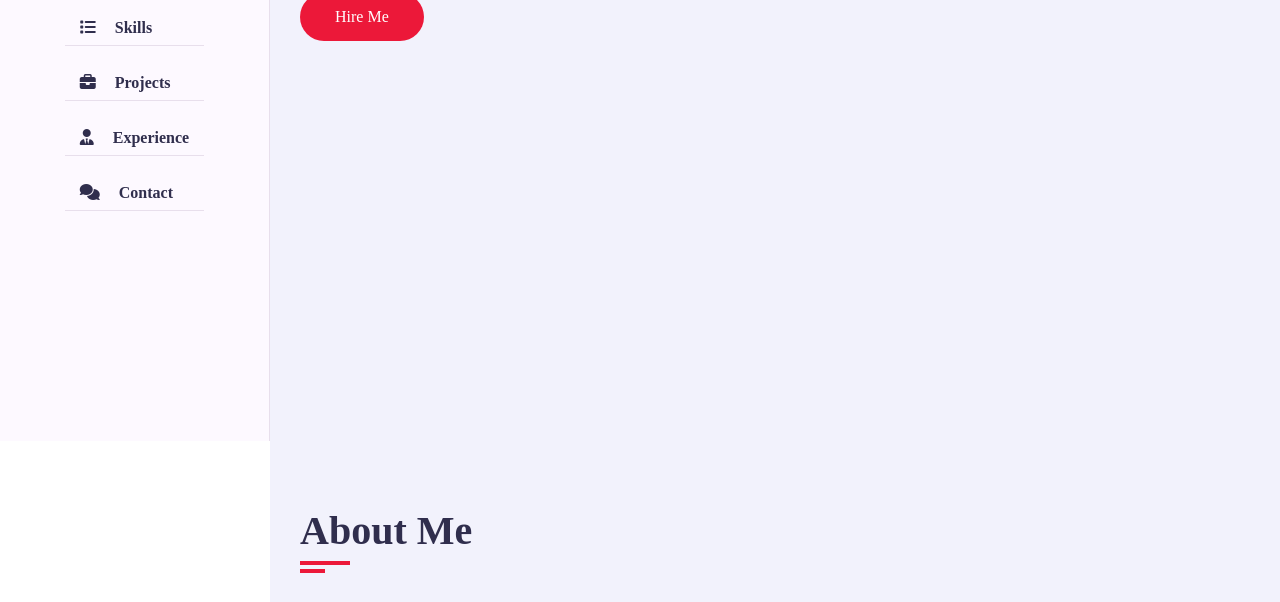
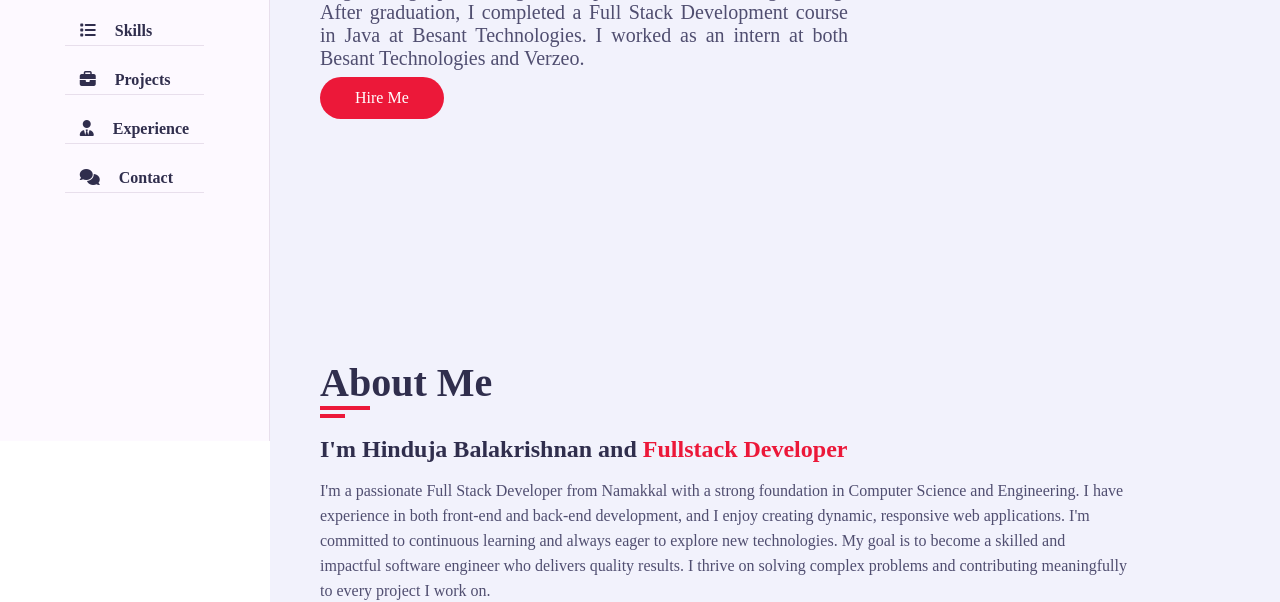
Before and after one commit to odellao7/Hinduja-portfolio, a plain HTML site: page index.html in a window 1280 px wide. Shown: the part 359-961 px from the top of the page. Drawn offline with nearby package versions, Linux system fonts and the light colour scheme; a web font is replaced by a local one.

Commit message:
Reduced section gaps

```diff
--- a/style.css
+++ b/style.css
@@ -19,9 +19,7 @@ html {
 
 
 
-body {
-    margin: 0;
-    padding: 0;
+.body {
     line-height: 1.5;
     font-size: 16px;
 }
@@ -47,7 +45,7 @@ u1{
     min-height: 100vh;
     display: block;
     position: relative; /* changed from 'block' */
-    left: 270px;
+
     padding: 0 30px;
     opacity: 1;
 }
@@ -132,7 +130,28 @@ u1{
     box-shadow: 0 0 20px rgba(48,46,77,0.15);
 }
 
+/* Reduce home section height */
+.home.section {
+    min-height: auto !important; /* Remove 100vh constraint */
+    padding-bottom: 30px; /* Add bottom padding */
+}
 
+/* Adjust container spacing */
+.section .container {
+    padding-top: 200px !important; /* Reduced from 60px */
+    padding-bottom: 40px !important;
+    padding-left: 20px !important; /* Reduced from 70px */
+}
+
+/* Tighten section title spacing */
+.section-title {
+    margin-bottom: 30px !important; /* Reduced from 60px */
+}
+
+/* Add negative margin to about section */
+#about.section {
+    margin-top: -30px;
+}
 .aside {
     background: var(--bg-black-100);
     position: fixed;
@@ -341,7 +360,7 @@ h3.my-professional{
     font-size: 16px;
     line-height: 25px;
     color: var(--text-black-700);
-    text-align: justify;
+
 }
 .about .about-content .personal-info{
     flex:0 0 60%;
@@ -424,7 +443,7 @@ h3.my-professional{
     flex:0 0 50%;
     max-width: 50%;
     margin-top: 30px;
-    text-align: justify;
+
 }
 .about .about-content h3.title{
     font-size: 24px;
```
Also changed, not shown: index.html (+2 -0 lines).
